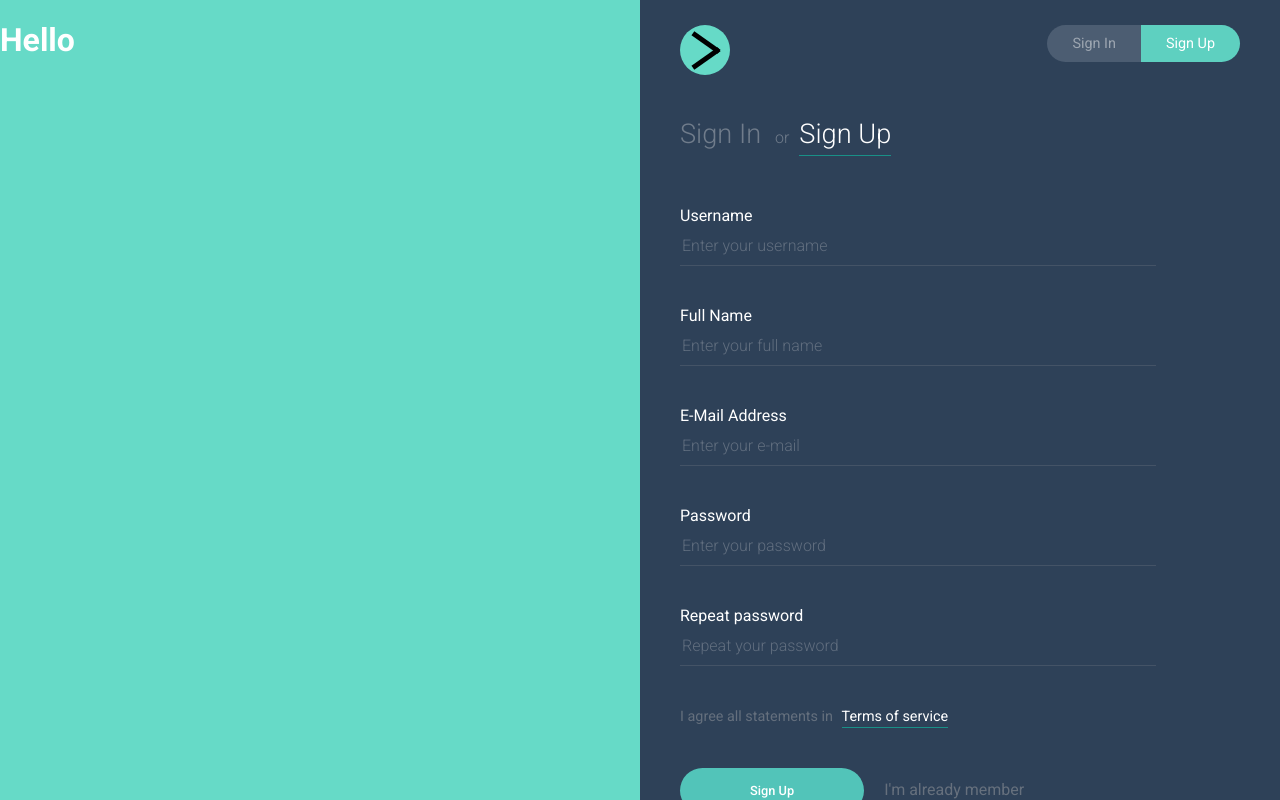
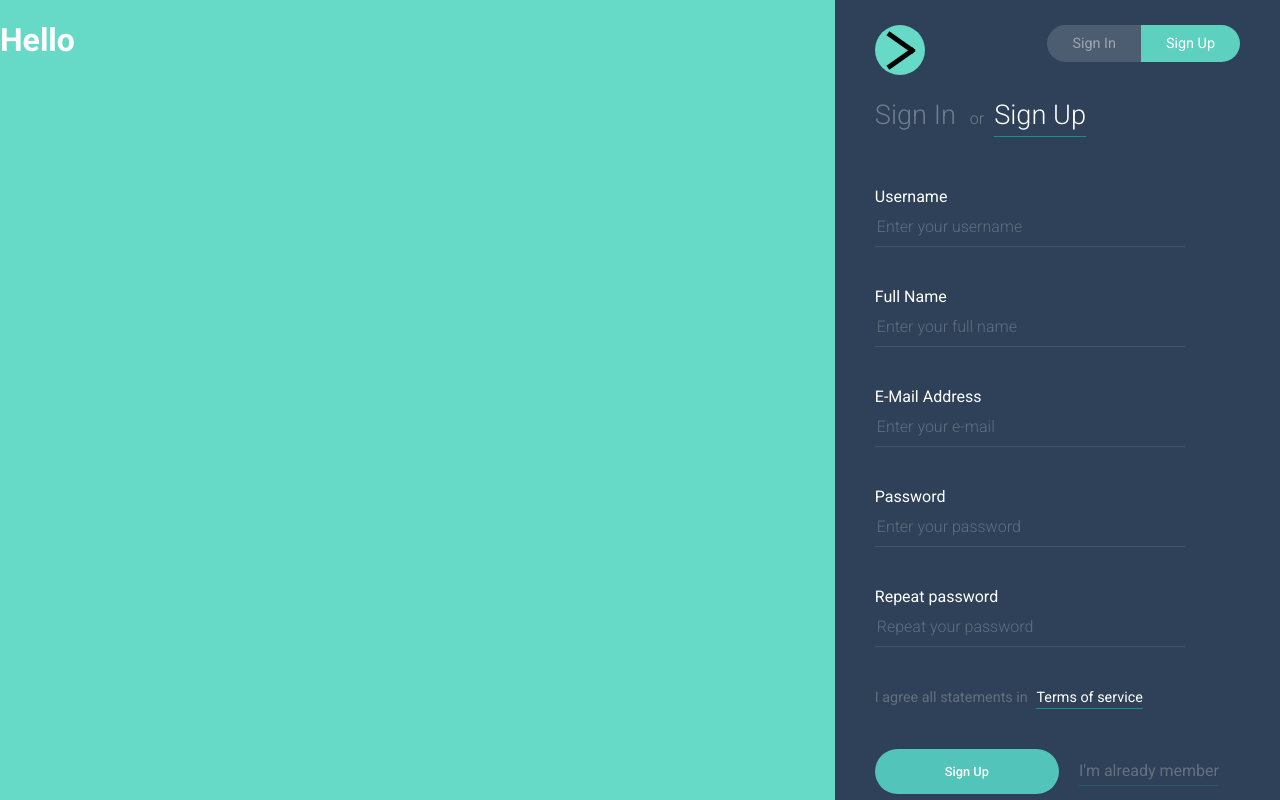
Before and after one commit to Gleider/podcast-aggregator, a React (Create React App) app in the folder client/: page / in a window 1280 px wide. Built offline with nearby package versions, Linux system fonts and the light colour scheme.

Commit message:
modify the width of aside window

```diff
--- a/client/src/App.css
+++ b/client/src/App.css
@@ -5,7 +5,7 @@
 }
 
 .App__Aside {
-  width: 50%;
+  width: 100%;
   background-color: #66DAC7;
 }
 
@@ -14,6 +14,10 @@
   background-color: #2E4158;
   padding: 25px 40px;
   overflow: auto;
+}
+.App__Aside-full {
+  width: 100%;
+  background-color: #66DAC7;
 }
 
 .PageSwitcher {
```
